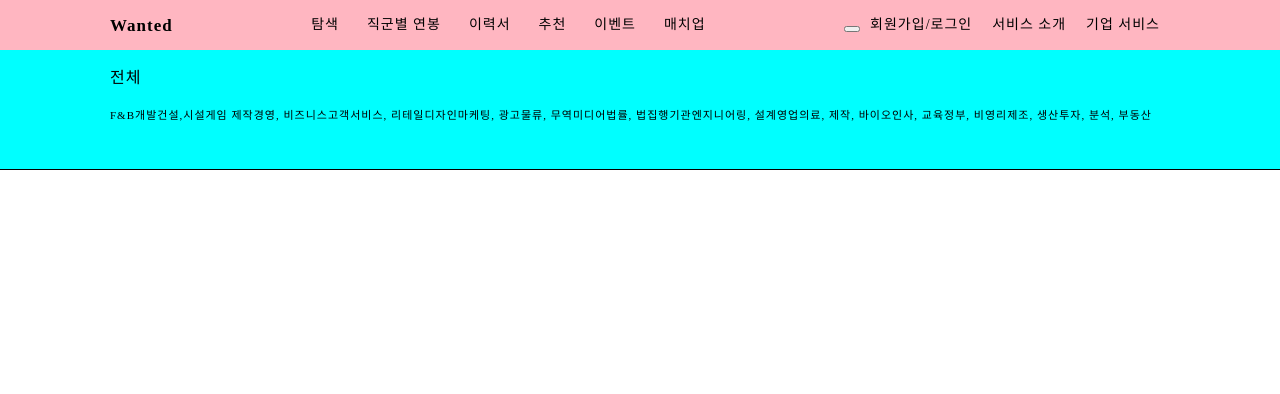
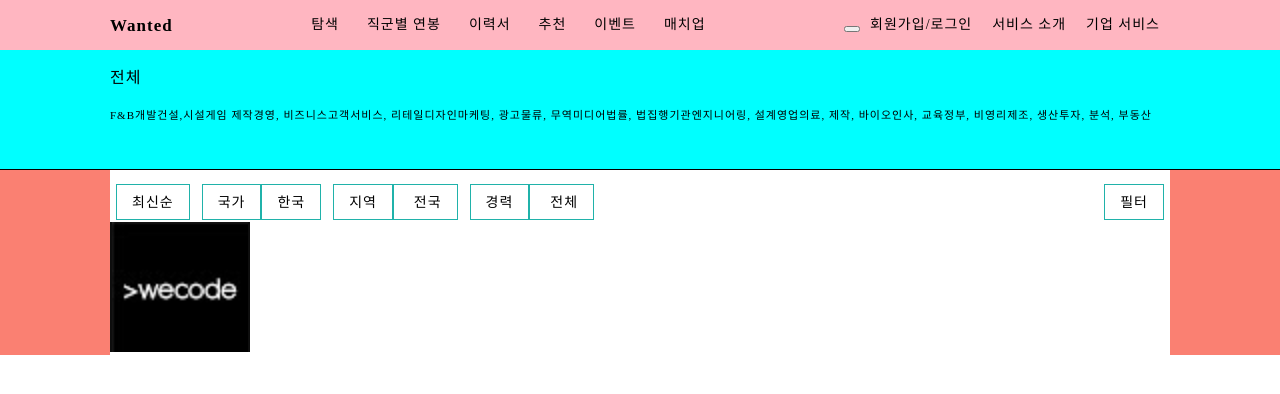
Before and after one commit to daeun-yoon/wanted_clone, a React (Create React App) app: page / in a window 1280 px wide. Shown: the top 394 px of the page. Built offline with nearby package versions, Linux system fonts and the light colour scheme.

Commit message:
틀 잡기

```diff
--- a/public/index.html
+++ b/public/index.html
@@ -1,14 +1,13 @@
 <!DOCTYPE html>
 <html lang="en">
+
 <head>
+  <script src="https://kit.fontawesome.com/f251411ad2.js" crossorigin="anonymous"></script>
   <meta charset="utf-8" />
   <link rel="icon" href="%PUBLIC_URL%/favicon.ico" />
   <meta name="viewport" content="width=device-width, initial-scale=1" />
   <meta name="theme-color" content="#000000" />
-    <meta
-      name="description"
-      content="Web site created using create-react-app"
-    />
+  <meta name="description" content="Web site created using create-react-app" />
   <link rel="apple-touch-icon" href="%PUBLIC_URL%/logo192.png" />
   <!--
       manifest.json provides metadata used when your web app is installed on a
@@ -26,6 +25,7 @@
     -->
   <title>React App</title>
 </head>
+
 <body>
   <noscript>You need to enable JavaScript to run this app.</noscript>
   <div id="root"></div>
@@ -40,4 +40,5 @@
       To create a production bundle, use `npm run build` or `yarn build`.
     -->
 </body>
+
 </html>
--- a/src/Pages/Main/Main.js
+++ b/src/Pages/Main/Main.js
@@ -2,6 +2,7 @@ import React from "react";
 import Header from "../../Components/Header/Header";
 import "./Main.scss";
 import Category from "../../Components/Category/Category";
+import wecode from "../../Images/wecode.png";
 
 class Main extends React.Component {
   render() {
@@ -9,6 +10,37 @@ class Main extends React.Component {
       <>
         <Header />
         <Category />
+        <div className="mainPage">
+          <div className="mainBox">
+            <div className="filter">
+              <div className="filterLeft">
+                <button type="button" className="filterButton">
+                  <span className="sPan">최신순</span>
+                </button>
+                <button type="button" className="filterButton">
+                  <span className="sPan">국가</span>
+                  <span className="sPan">한국</span>
+                </button>
+                <button type="button" className="filterButton">
+                  <span className="sPan">지역</span>
+                  <span className="sPan"> 전국</span>
+                </button>
+                <button type="button" className="filterButton">
+                  <span className="sPan">경력</span>
+                  <span className="sPan"> 전체</span>
+                </button>
+              </div>
+              <div className="filterRight">
+                <button type="button" className="filterButton">
+                  <span className="sPan">필터</span>
+                </button>
+              </div>
+            </div>
+            <div className="jobPosting">
+              <img alt="위코드 로고" src={wecode} />
+            </div>
+          </div>
+        </div>
       </>
     );
   }
--- a/src/Pages/Main/Main.scss
+++ b/src/Pages/Main/Main.scss
@@ -0,0 +1,35 @@
+.mainPage {
+    background-color: salmon;
+    width: 100%;
+
+    .mainBox {
+        // padding: 20px 0 80px 0;
+        margin: 0 110px;
+        // width: 100%;
+        background-color: #ffffff;
+
+        .filter {
+            display: flex;
+            justify-content: space-between;
+            margin-bottom: 10px;
+            padding-top: 20px;
+
+            .filterButton {
+                border: none;
+                background: none;
+            }
+
+            .sPan {
+                // font-family: FontAwesome;
+                border: 1px solid lightseagreen;
+                font-size: 14px;
+                padding: 9px 15px;
+            }
+
+            // .sPan::before {
+            //     content: '\f005';
+            // }
+        }
+    }
+
+}
```
Also changed, not shown: src/Images/wecode.png (added). Lines whose indentation alone changed are shown as unchanged.
